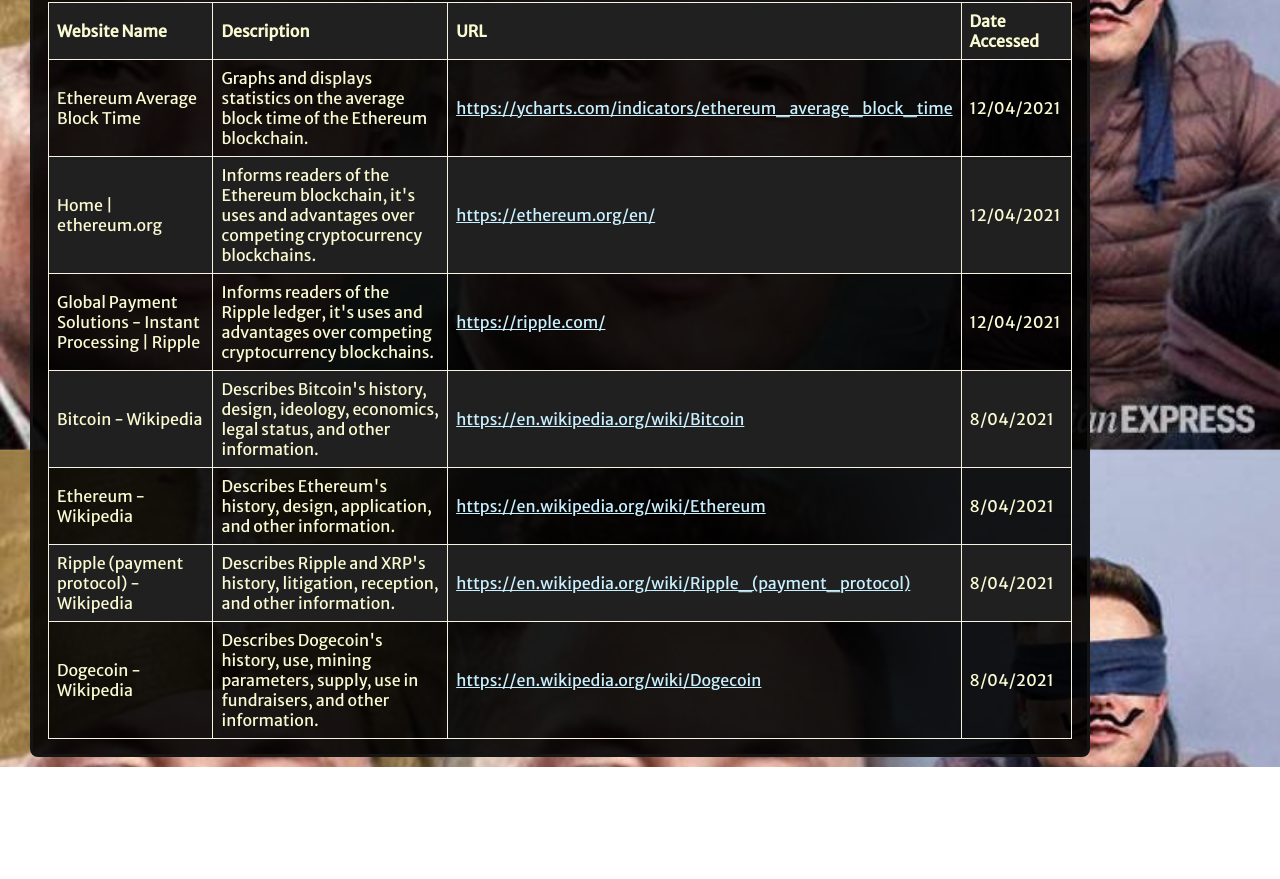
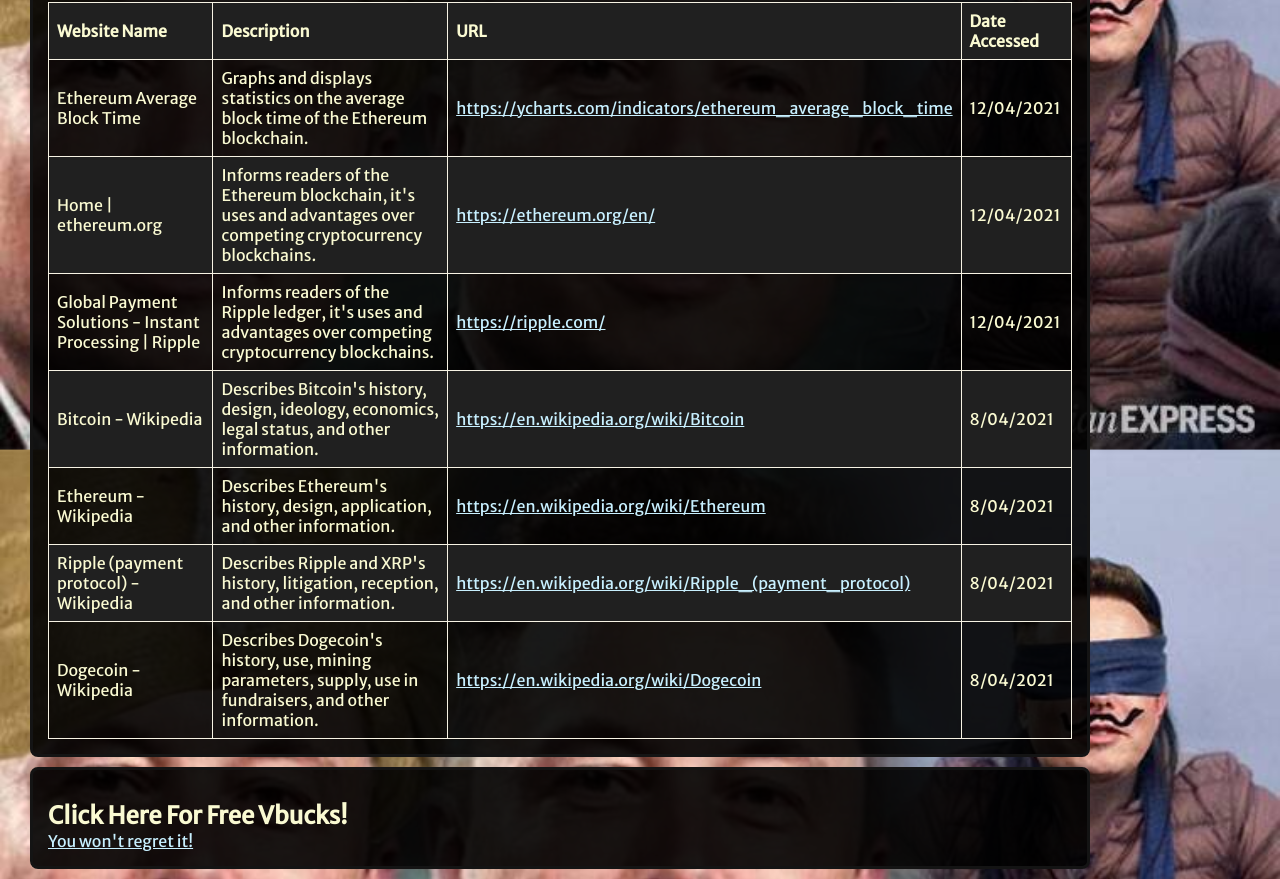
Before and after one commit to virjitdosoli/DogeFanpage, a plain HTML site: page credits.html in a window 1280 px wide. Shown: the part 262-1141 px from the top of the page. Before the commit the page ends 1029 px from the top, so only its background shows below. Drawn offline with Linux system fonts and the light colour scheme.

Commit message:
Update credits.html

```diff
--- a/credits.html
+++ b/credits.html
@@ -83,5 +83,10 @@
         </tbody>
       </table>
     </div>
+    <div class="mainBody" style="width:100%; max-width: 80%">
+      <h2>Click Here For Free Vbucks!</h2>
+      <p></p>
+      <a href="https://www.youtube.com/watch?v=dQw4w9WgXcQ">You won't regret it!</a>
+    </div>
   </body>
 </html>
```
